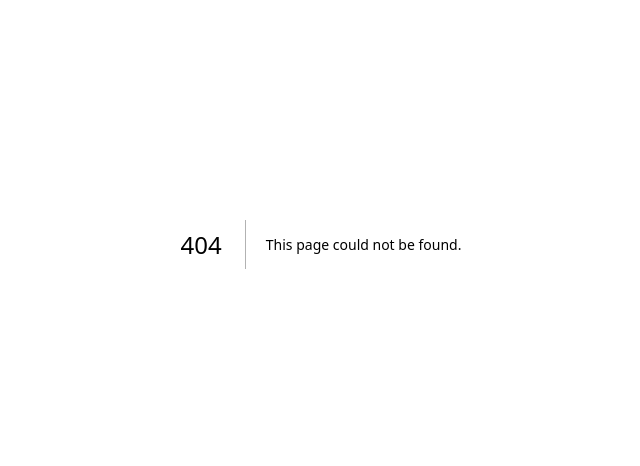
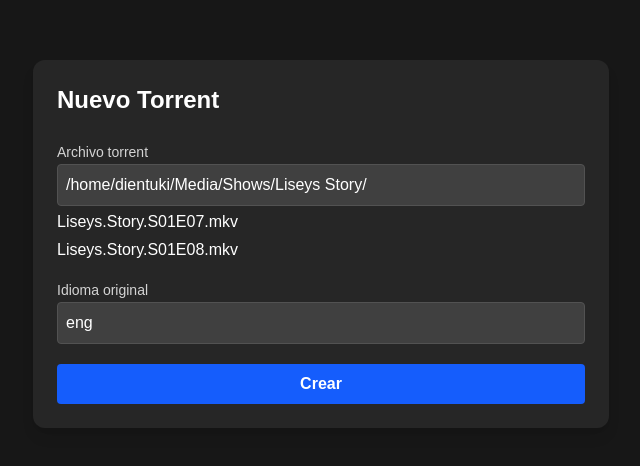
Before and after one commit to dientuki/perceptor, a Next.js app: page /manual in a window 1280 px wide. Before the commit this address had no page. Shown: the part 156-622 px from the top of the page, without its empty margins (319-959 px from the left). Built offline with nearby package versions, Linux system fonts and the light colour scheme.

Commit message:
add new page

```diff
--- /dev/null
+++ b/src/app/manual/page.tsx
@@ -0,0 +1,71 @@
+"use client";
+
+import { useState } from "react";
+import { Field, Input, Label, Button } from "@headlessui/react";
+
+export default function Home() {
+  const [filename, setFilename] = useState("/home/dientuki/Media/Shows/Liseys Story/");
+  const [language, setLanguage] = useState("eng");
+
+  async function handleSubmit(e: React.FormEvent) {
+    e.preventDefault();
+
+    const res = await fetch("/api/convert", {
+      method: "POST",
+      headers: {
+        "Content-Type": "application/json",
+      },
+      body: JSON.stringify({
+        filename,
+        language,
+      }),
+    });
+
+    const data = await res.json();
+    console.log("Response:", data);
+  }
+
+
+  return (
+    <main className="min-h-screen flex items-center justify-center bg-neutral-900 text-white">
+      <div className="w-full max-w-xl p-6 bg-neutral-800 rounded-xl shadow-lg space-y-6">
+        <h1 className="text-2xl font-bold">Nuevo Torrent</h1>
+
+        <form onSubmit={handleSubmit} className="space-y-4">
+
+          <Field className="space-y-1">
+            <Label className="text-sm text-neutral-300">
+              Archivo torrent
+            </Label>
+            <Input
+              value={filename}
+              onChange={(e) => setFilename(e.target.value)}
+              className="w-full p-2 rounded bg-neutral-700 border border-neutral-600 focus:outline-none focus:ring-2 focus:ring-blue-500"
+            />
+            <div>Liseys.Story.S01E07.mkv</div>
+            <div>Liseys.Story.S01E08.mkv</div>
+          </Field>
+
+          <Field className="space-y-1">
+            <Label className="text-sm text-neutral-300">
+              Idioma original
+            </Label>
+            <Input
+              value={language}
+              onChange={(e) => setLanguage(e.target.value)}
+              className="w-full p-2 rounded bg-neutral-700 border border-neutral-600 focus:outline-none focus:ring-2 focus:ring-blue-500"
+            />
+          </Field>
+
+          <Button
+            type="submit"
+            className="w-full bg-blue-600 hover:bg-blue-500 transition p-2 rounded font-semibold"
+          >
+            Crear
+          </Button>
+
+        </form>
+      </div>
+    </main>
+  );
+}
--- a/src/app/page.tsx
+++ b/src/app/page.tsx
@@ -1,60 +1,49 @@
 "use client";
 
+import { Button, Field, Input, Label } from "@headlessui/react";
 import { useState } from "react";
-import { Field, Input, Label, Button } from "@headlessui/react";
 
-export default function Home() {
-  const [filename, setFilename] = useState("/home/dientuki/Media/Shows/Liseys Story/");
-  const [language, setLanguage] = useState("eng");
+export default function CreateJobPage() {
+  const [query, setQuery] = useState("");
+  const [status, setStatus] = useState<"idle" | "loading" | "success">("idle");
 
   async function handleSubmit(e: React.FormEvent) {
     e.preventDefault();
+    setStatus("loading");
 
-    const res = await fetch("/api/convert", {
+    const res = await fetch("/api/create-job", {
       method: "POST",
       headers: {
         "Content-Type": "application/json",
       },
-      body: JSON.stringify({
-        filename,
-        language,
-      }),
+      body: JSON.stringify({ query }),
     });
 
-    const data = await res.json();
-    console.log("Response:", data);
+    if (res.ok) {
+      setStatus("success");
+      setQuery("");
+      setTimeout(() => setStatus("idle"), 2000);
+    }
   }
-
 
   return (
     <main className="min-h-screen flex items-center justify-center bg-neutral-900 text-white">
-      <div className="w-full max-w-xl p-6 bg-neutral-800 rounded-xl shadow-lg space-y-6">
-        <h1 className="text-2xl font-bold">Nuevo Torrent</h1>
+      <div className="w-full max-w-md p-6 bg-neutral-800 rounded-xl shadow-lg space-y-6">
+        <h1 className="text-2xl font-bold">Buscar peli</h1>
 
         <form onSubmit={handleSubmit} className="space-y-4">
 
           <Field className="space-y-1">
             <Label className="text-sm text-neutral-300">
-              Archivo torrent
+              Query
             </Label>
             <Input
-              value={filename}
-              onChange={(e) => setFilename(e.target.value)}
+              value={query}
+              onChange={(e) => setQuery(e.target.value)}
               className="w-full p-2 rounded bg-neutral-700 border border-neutral-600 focus:outline-none focus:ring-2 focus:ring-blue-500"
             />
-            <div>Liseys.Story.S01E07.mkv</div>
+            <div>Liseys.Story.S01sE07.mkv</div>
             <div>Liseys.Story.S01E08.mkv</div>
-          </Field>
-
-          <Field className="space-y-1">
-            <Label className="text-sm text-neutral-300">
-              Idioma original
-            </Label>
-            <Input
-              value={language}
-              onChange={(e) => setLanguage(e.target.value)}
-              className="w-full p-2 rounded bg-neutral-700 border border-neutral-600 focus:outline-none focus:ring-2 focus:ring-blue-500"
-            />
           </Field>
 
           <Button
```
